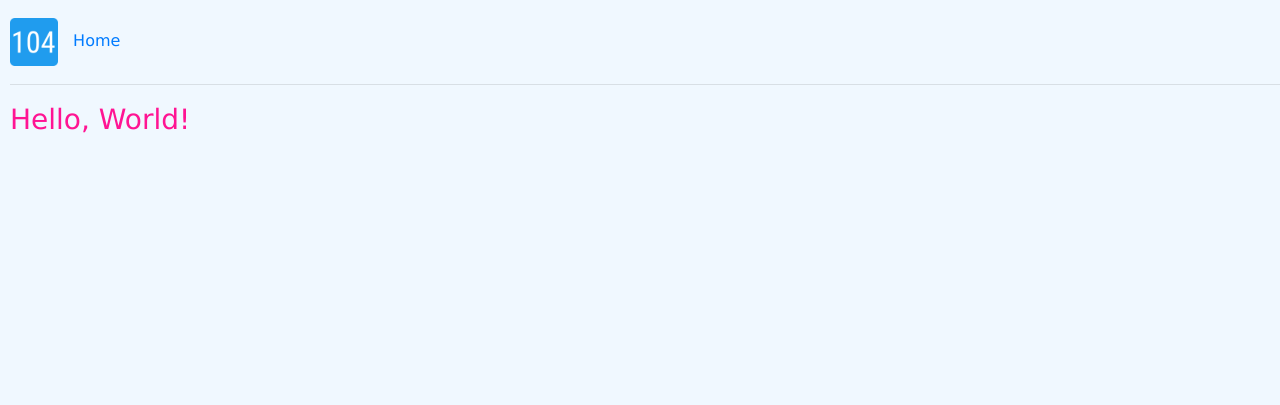
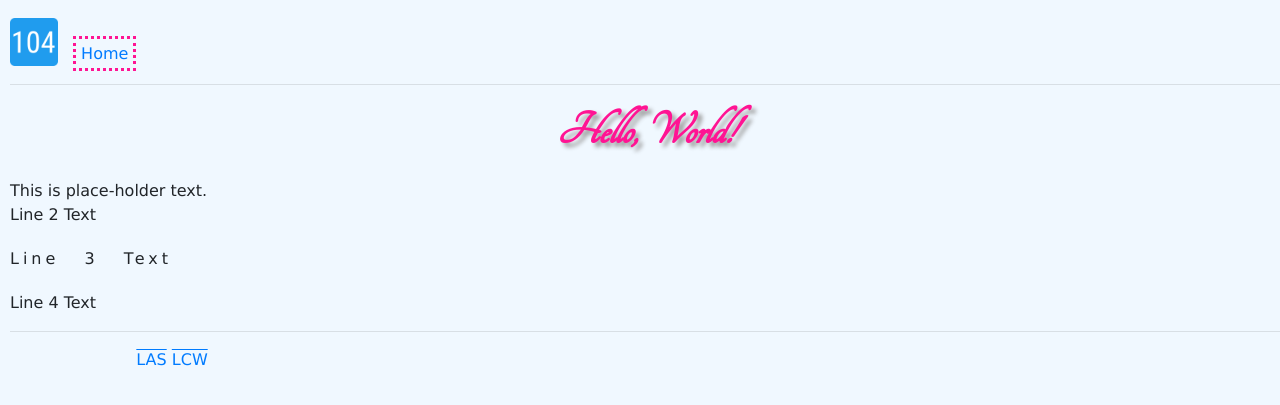
Before and after one commit to mintedtech/sample_104, a Flask app: page / in a window 1280 px wide. Shown: the top 405 px of the page. Run offline with Flask 2, Linux system fonts and the light colour scheme; some libraries are stand-ins or nearby versions.

Commit message:
Added more styles from CSS Text and Box chapters

```diff
--- a/app/__init__.py
+++ b/app/__init__.py
@@ -7,8 +7,8 @@ app = Flask(__name__, template_folder='../templates')
 app.static_folder = '../static'
 
 # This import must come AFTER the statement: app = Flask (__name__)
-# The reason for this is that routes.py, above,
-# refers to the app variable above. So, the import must be after this app=
+# The reason for this is that routes.py refers to the app variable above.
+# So, the import must be after this app= variable so that routes can refer to the app variable, above.
 # That's why this import isn’t at the top, unlike PyCharm's recommendation
 # This tells Python to check the routes file in this app package
 # This file determines what function each HTML route/page should run
--- a/app/routes.py
+++ b/app/routes.py
@@ -1,5 +1,6 @@
 from app import app
 from flask import render_template
+
 
 # If a user tries to access either no page# (e.g. www.touro.edu/)
 # or the index page, then call index()
--- a/static/css/main.css
+++ b/static/css/main.css
@@ -6,17 +6,45 @@
 
 /* Styles */
 body {
-    font-family: 'Lucida Grande', 'Lucida Sans Unicode', 'Geneva', 'Verdana', sans-serif;
+    font-family: 'Lucida Grande', 'Verdana', sans-serif;
     background-color: aliceblue;
     margin-left: var(--medium-margin);
 }
 
-a {
+nav a {
+    border: 3px dotted deeppink;
+    padding: 5px;
+    vertical-align: bottom;
     margin-left: var(--medium-margin);
 }
 
 h3, nav {
     margin-top: var(--large-margin);
     margin-bottom: var(--large-margin);
+    text-transform: capitalize;
+}
+
+footer a {
+    text-decoration: overline;
+}
+
+img
+{
+    max-height: 80px;
+}
+
+h3 {
+    font-family: 'Tangerine', serif;
+    font-size: 48px;
+    font-weight: bold;
+    font-style: italic;
+    text-align: center;
+    text-shadow: 4px 4px 4px #999999;
     color: deeppink;
 }
+
+#leading {
+    line-height: 400%;
+    word-spacing: 1em;
+    letter-spacing: 4px;
+}
--- a/templates/base.html
+++ b/templates/base.html
@@ -8,6 +8,8 @@
           href="https://stackpath.bootstrapcdn.com/bootstrap/4.4.0/css/bootstrap.min.css"
           integrity="sha384-SI27wrMjH3ZZ89r4o+fGIJtnzkAnFs3E4qz9DIYioCQ5l9Rd/7UAa8DHcaL8jkWt"
           crossorigin="anonymous">
+    <link rel="stylesheet"
+          href="https://fonts.googleapis.com/css?family=Tangerine">
     <link rel="stylesheet" type="text/css" href="../static/css/main.css">
     {% if title %}
         <title>{{ title }} – MCON 104 Term Project</title>
@@ -25,6 +27,15 @@
 
     {% block content %}
     {% endblock %}
+
+    <footer>
+        <hr/>
+        <span style="visibility: hidden">Takes up space</span>
+        <a href="http://las.touro.edu" target="_blank">LAS</a>
+        <a href="http://lcw.touro.edu" target="_blank" style="display: none">LCM</a>
+        <a href="http://lcw.touro.edu" target="_blank">LCW</a>
+    </footer>
+
 </body>
 
 </html>
--- a/templates/index.html
+++ b/templates/index.html
@@ -1,4 +1,6 @@
 {% extends "base.html" %}
 {% block content %}
-    <h3>Hello, World!</h3>
+    <h3>hello, world!</h3>
+    This is place-holder text.<br/>
+    Line 2 Text<br/><span id="leading">Line 3 Text</span><br/>Line 4 Text
 {% endblock %}
```
Lines whose indentation alone changed are shown as unchanged.
